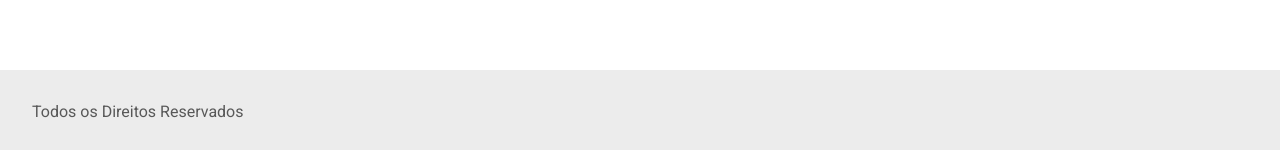
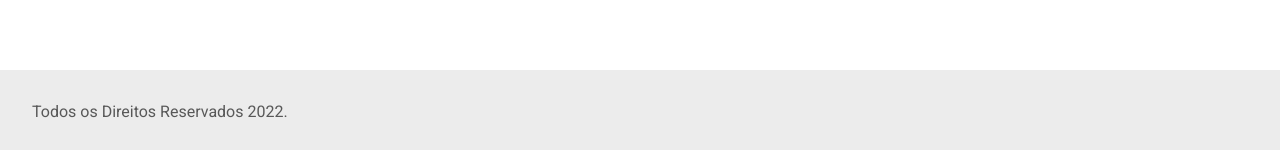
Before and after one commit to SERAFIIN/jornada-fullsctack, a React (Vite) app in the folder frontend/: page / in a window 1280 px wide. Shown: the part 647-797 px from the top of the page. Built offline with nearby package versions, Linux system fonts and the light colour scheme.

Commit message:
Implementado para pegar o ano atual no Footer.

```diff
--- a/frontend/src/components/Footer/Footer.jsx
+++ b/frontend/src/components/Footer/Footer.jsx
@@ -1,7 +1,9 @@
 import './Footer.css'
 
 function Footer () {
-    return <div className="Footer">Todos os Direitos Reservados</div>
+    const ano = new Date().getFullYear();
+
+    return <div className="Footer">Todos os Direitos Reservados {ano}.</div>
 }
 
 export default Footer;
```
